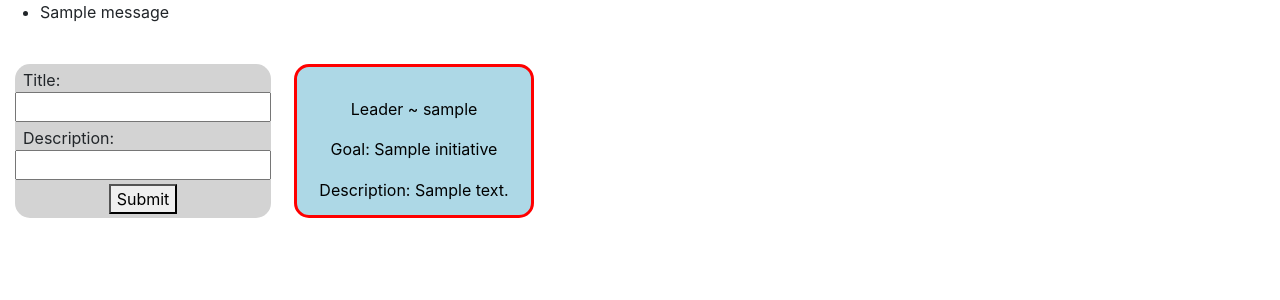
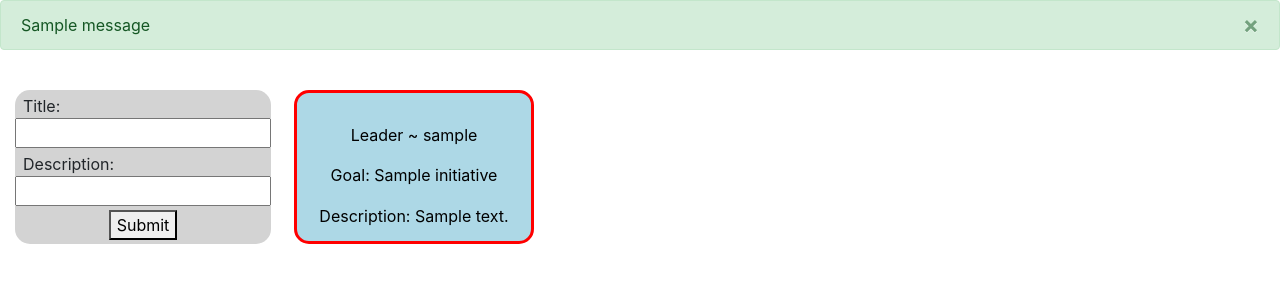
Before and after one commit to william-warren/ascent, a Django app: page /initiatives/ in a window 1280 px wide. Shown: the part 56-356 px from the top of the page. Run offline with Django 3.2, Linux system fonts and the light colour scheme; tables that the repository leaves empty hold one stand-in row (values such as "Sample post"); one stand-in notice (Sample message) is shown; some libraries are stand-ins or nearby versions.

Commit message:
Style messages with appropriate bootstrap alert

```diff
--- a/templates/base.html
+++ b/templates/base.html
@@ -48,11 +48,14 @@
     </nav>
     {% if messages %}
     <aside>
-        <ul class="messages">
-            {% for message in messages %}
-                <li{% if message.tags %} class="{{ message.tags }}" {% endif %}>{{ message }}</li>
-            {% endfor %}
-        </ul>
+        {% for message in messages %}
+            <p class="alert {{ message.level_tag }} alert-dismissible" role="alert">
+                {{ message }}
+                <button class="close" data-dismiss="alert" aria-label="Close">
+                    <span aria-hidden="true">&times;</span>
+                </button>
+            </p>
+        {% endfor %}
     </aside>
     {% endif %}
     <main class="container mt-3">
```
Also changed, not shown: ascent/settings.py (+9 -0 lines).
